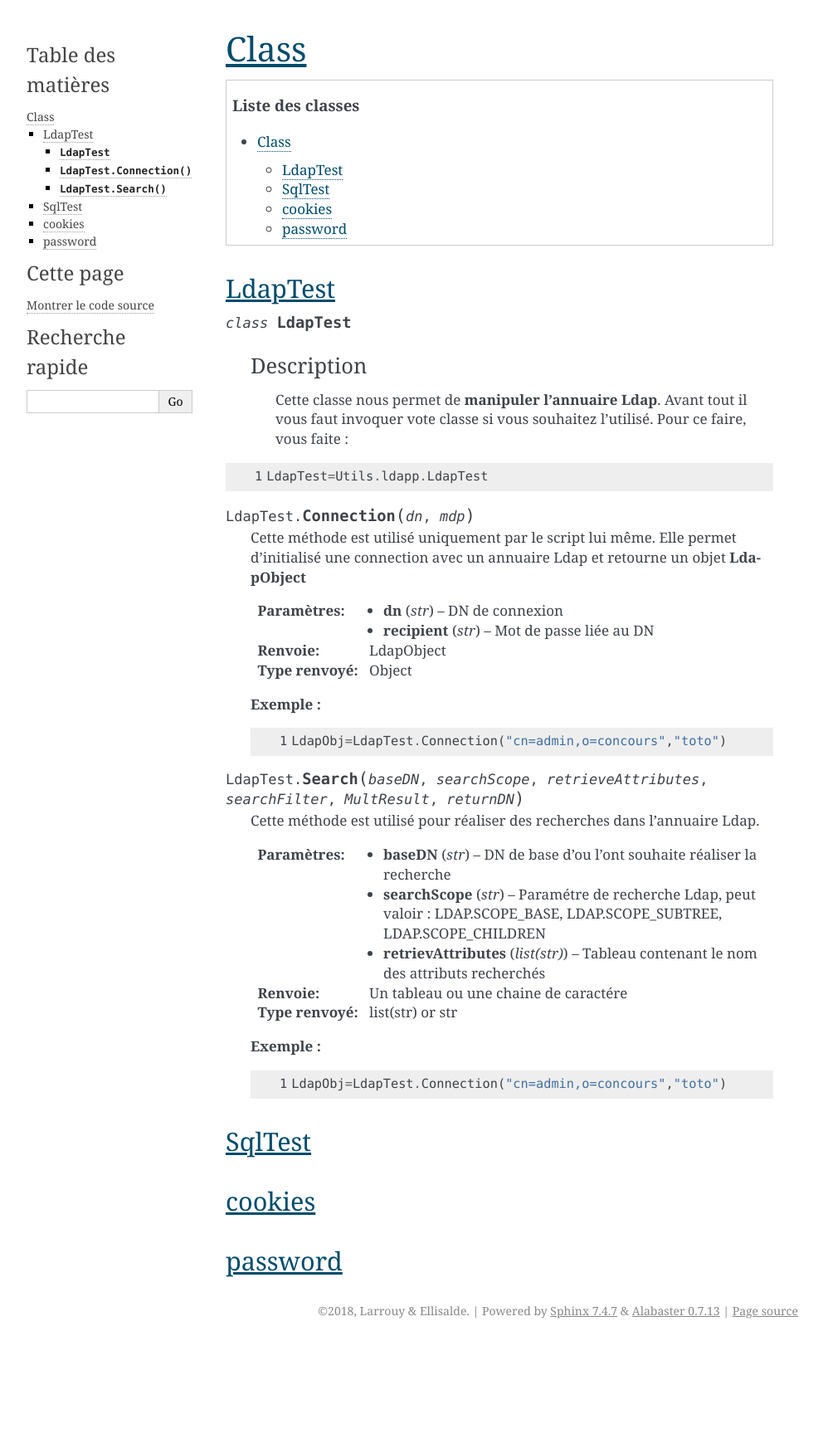
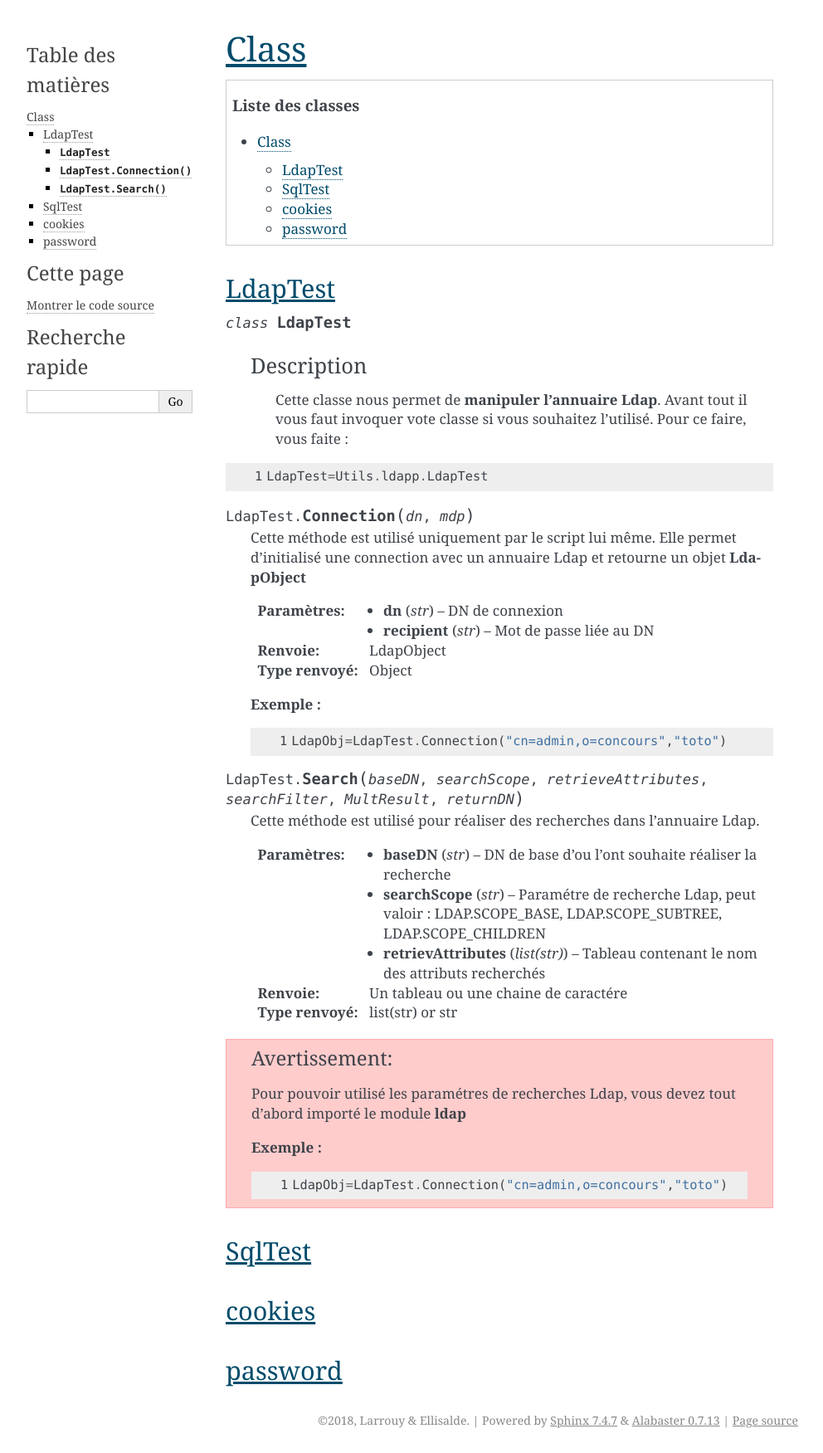
Before and after one commit to soldatroket/ProjetHacking, a Sphinx documentation site: the page built from Documentation/classe.rst, in a window 1280 px wide. Shown: the whole page at 83% size, without its empty margins (148-1140 px from the left). Built offline with Sphinx 7.4.7, drawn with Linux system fonts in a browser that asks for light colours; before the commit the page ends 1619 px from its top, so only the background shows below that.

Commit message:
Update classe.rst

```diff
--- a/Documentation/classe.rst
+++ b/Documentation/classe.rst
@@ -51,6 +51,8 @@ LdapTest
    :return: Un tableau ou une chaine de caractére
    :rtype: list(str) or str
 
+.. warning:: Pour pouvoir utilisé les paramétres de recherches Ldap, vous devez tout d'abord importé le module **ldap**
+
    **Exemple :**
 
    .. code-block:: python
```
